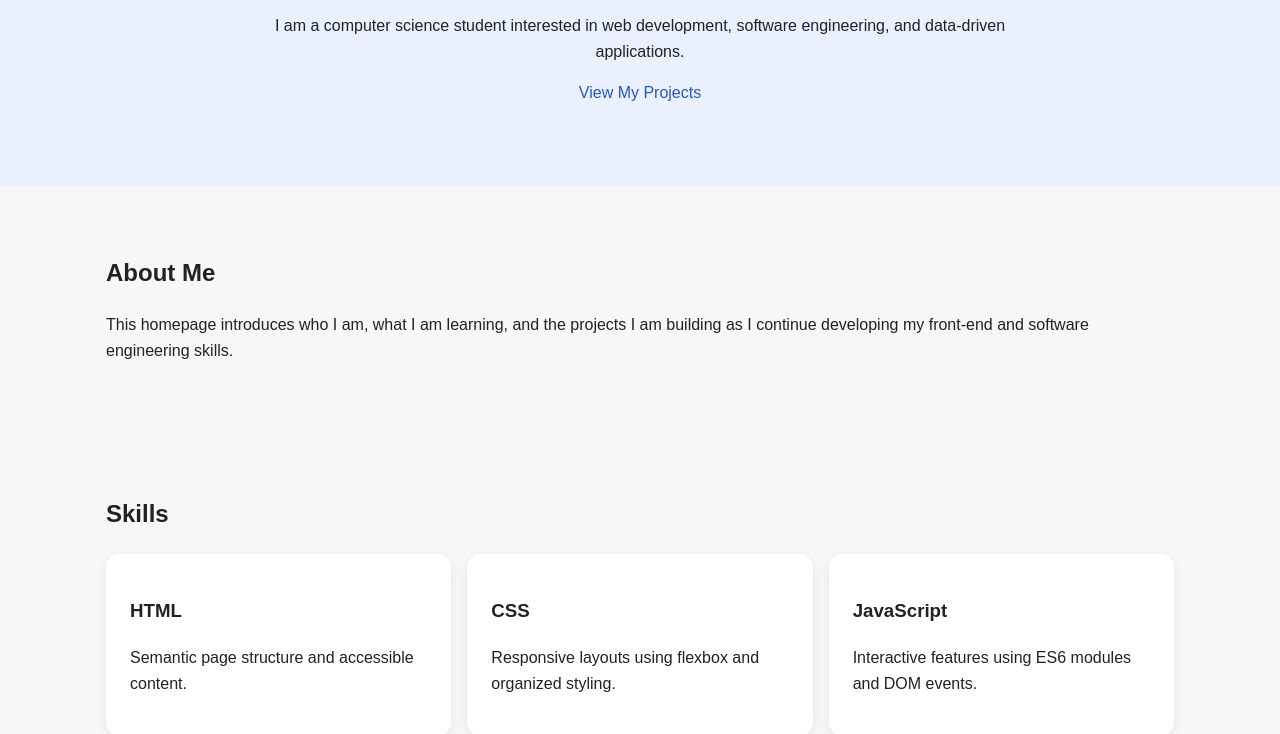
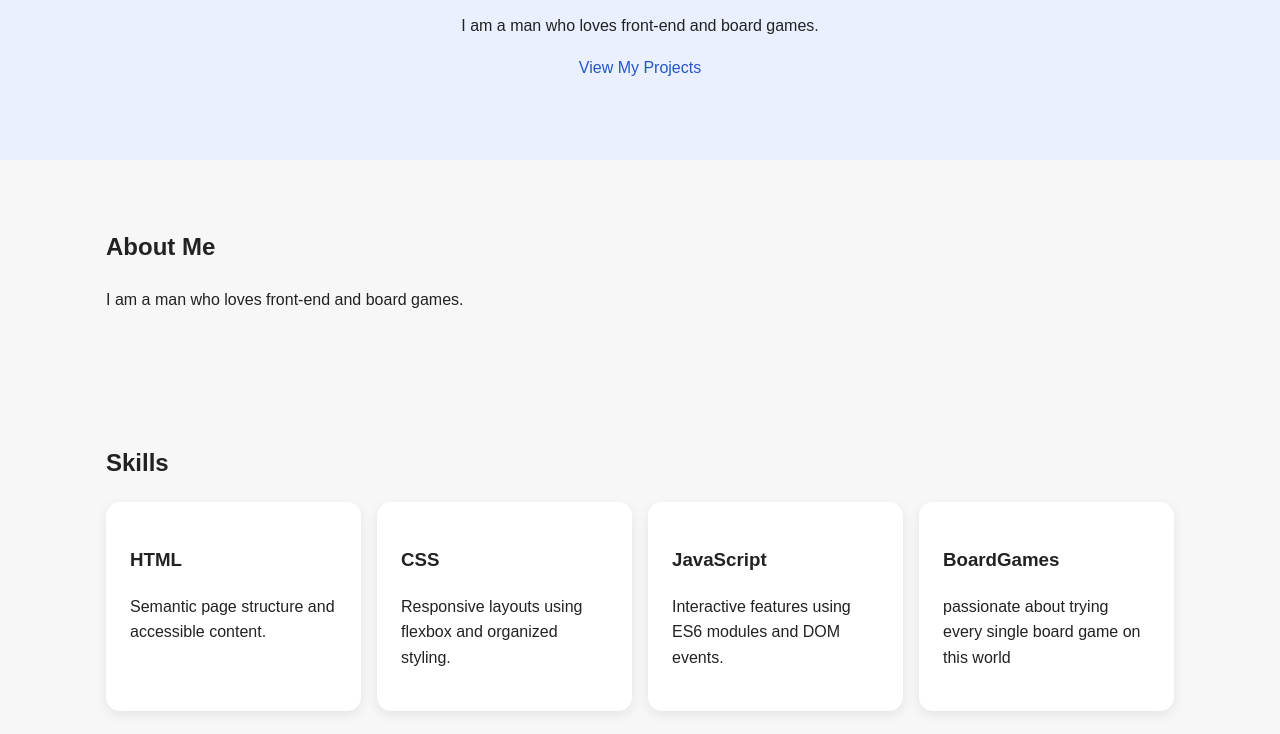
Before and after one commit to Sandy055/P1-Personal-Web, a plain HTML site: page index.html in a window 1280 px wide. Shown: the part 246-980 px from the top of the page. Drawn offline with Linux system fonts and the light colour scheme; files that its build step writes are made by us from their sources; a script that the page names is missing.

Commit message:
write html css

```diff
--- a/index.html
+++ b/index.html
@@ -34,8 +34,7 @@
         <div class="hero-content">
           <h1>Hello, I am Haotian Qian</h1>
           <p>
-            I am a computer science student interested in web development,
-            software engineering, and data-driven applications.
+            I am a man who loves front-end and board games.
           </p>
           <a class="primary-link" href="./projects.html">View My Projects</a>
         </div>
@@ -44,9 +43,7 @@
       <section class="content-section">
         <h2>About Me</h2>
         <p>
-          This homepage introduces who I am, what I am learning, and the
-          projects I am building as I continue developing my front-end and
-          software engineering skills.
+          I am a man who loves front-end and board games.
         </p>
       </section>
 
@@ -67,6 +64,11 @@
             <h3>JavaScript</h3>
             <p>Interactive features using ES6 modules and DOM events.</p>
           </article>
+
+          <article class="skill-card">
+            <h3>BoardGames</h3>
+            <p>passionate about trying every single board game on this world</p>
+          </article>
         </div>
       </section>
     </main>
```
